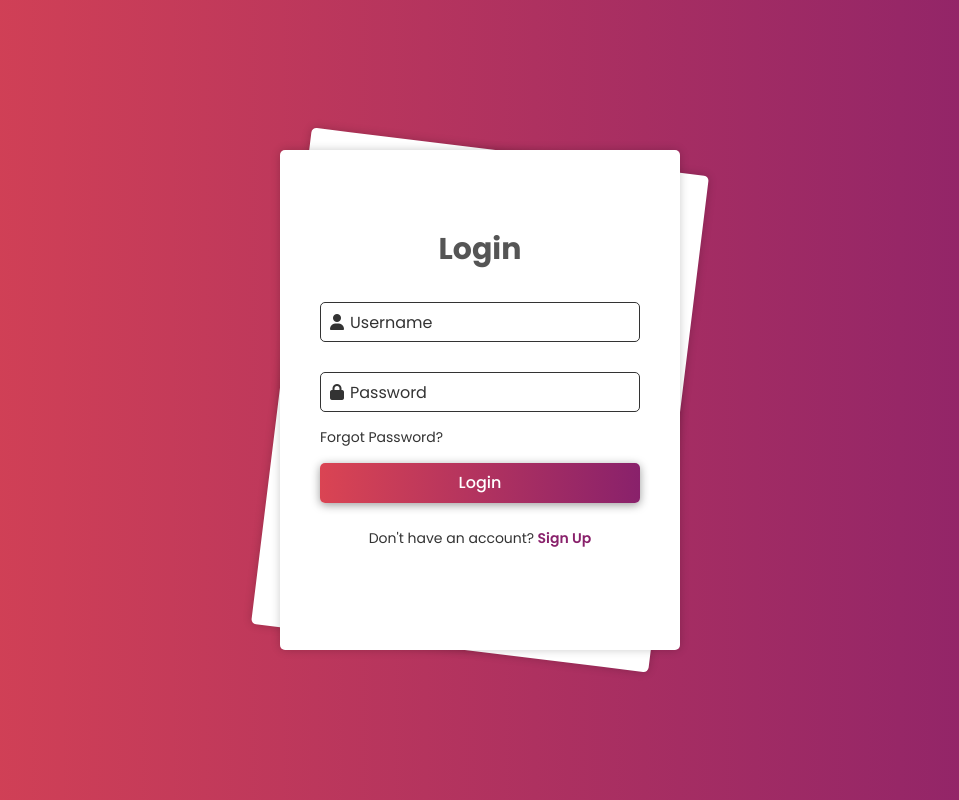
After one commit to Aditya011041/minor, a Flask app: template templates/login.html in a window 1280 px wide. The commit adds this page. Shown: the whole page, without its empty margins (160-1119 px from the left). Run offline with Flask 3, Linux system fonts and the light colour scheme; the template is opened without the code that fills it, so the values that code supplies are empty; some libraries are stand-ins or nearby versions.

Commit message:
Brain Tumor

```diff
--- a/app.py
+++ b/app.py
@@ -1,13 +1,31 @@
+import cv2
 import os
+import numpy as np
 import tensorflow as tf
-import numpy as np
+from tensorflow import keras
 from PIL import Image
-import cv2
 from keras.models import load_model
-from flask import Flask, request, render_template
+from flask import Flask, request, render_template,redirect ,session
 from werkzeug.utils import secure_filename
+from flask_sqlalchemy import SQLAlchemy
+import bcrypt
 
 app = Flask(__name__)
+
+# Configure the SQLAlchemy database URI
+app.config['SQLALCHEMY_DATABASE_URI'] = 'sqlite:///users.db'
+app.config['SQLALCHEMY_TRACK_MODIFICATIONS'] = False
+# Initialize SQLAlchemy
+db = SQLAlchemy(app)
+# Create a model for the User table
+class User(db.Model):
+    id = db.Column(db.Integer, primary_key=True)
+    username = db.Column(db.String(80), unique=True, nullable=False)
+    email = db.Column(db.String(120), unique=True, nullable=False)
+    password = db.Column(db.String(80), nullable=False)
+
+with app.app_context():
+    db.create_all()
 
 # Load the binary classification model (tumor yes or no)
 binary_model = load_model('BrainTumor10EpochsCategorical.h5')
@@ -57,7 +75,7 @@ def get_result(img_path):
 
 def get_tumor_type(img_path):
     image = cv2.imread(img_path)
-    print("File Paaath:", img_path)
+    print("File Path:", img_path)
     image = Image.fromarray(image, 'RGB')
     image = image.resize((64, 64))
     image = np.array(image)
@@ -71,10 +89,86 @@ def get_tumor_type(img_path):
         return get_tumor_type_name(tumor_type)
     else:
         return "No Tumor Detected"
+@app.teardown_appcontext
+def shutdown_session(exception=None):
+    db.session.remove()
 
-@app.route('/', methods=['GET'])
+@app.route('/signup', methods=['POST'])
+def signup():
+    if request.method == 'POST':
+        username = request.form['username']
+        email = request.form['email']
+        password = request.form['password']
+        confirm_password = request.form['confirm_password']
+
+        if password != confirm_password:
+            return "Passwords do not match"
+
+        # Hash the password before storing it
+        hashed_password = bcrypt.hashpw(password.encode('utf-8'), bcrypt.gensalt())
+
+        # Create a new User instance with the hashed password and add it to the database
+        new_user = User(username=username, email=email, password=hashed_password.decode('utf-8'))
+        db.session.add(new_user)
+        db.session.commit()
+
+        # Redirect to the homepage after successful signup
+        return redirect('/')
+
+    return "Invalid request"
+
+
+@app.route('/', methods=['GET', 'POST'])
+def login():
+    if request.method == 'POST':
+        username = request.form['username']
+        password = request.form['password']
+
+        # Query the database to check if the user exists with the provided username
+        user = User.query.filter_by(username=username).first()
+
+        if user:
+            # Verify if the provided password matches the hashed password in the database
+            hashed_password = user.password  # Fetch the hashed password from the database
+            if bcrypt.checkpw(password.encode('utf-8'), hashed_password.encode('utf-8')):
+                # Set the user session to indicate the user is logged in
+                session['logged_in'] = True
+                session['username'] = username
+                return render_template('index.html', success_message="Logged in successfully!")
+
+        # If username or password is invalid, show an alert on the login page
+        return render_template('login.html', error_message="Invalid username or password. Please try again.")
+
+    # If it's a GET request or unsuccessful login attempt, render the login page
+    return render_template('login.html')
+
+
+# Example route that requires authentication
+@app.route('/protected_route')
+def protected_route():
+    if not session.get('logged_in'):
+        # Redirect to login page or handle unauthorized access
+        return redirect('/')
+
+    # Continue with the functionality for the protected route
+    return render_template('protected_page.html')
+#TODO-----------------
+
+
+
+@app.route('/logout')
+def logout():
+    db.session.remove()
+    return redirect('/')
+
+@app.route('/index', methods=['GET', 'POST'])
 def index():
+    if request.method == 'POST':
+        # Handle any POST request data if needed
+        pass
     return render_template('index.html')
+
+
 
 @app.route('/predict', methods=['POST'])
 def upload():
@@ -98,5 +192,5 @@ def get_tumor_type_endpoint():
         return result
     return "No file uploaded"
 
-# if __name__ == '__main__':
-#     app.run(debug=True)
+if __name__ == '__main__':
+    app.run(debug=True)
--- /dev/null
+++ b/static/css/style.css
@@ -0,0 +1,235 @@
+@import url('https://fonts.googleapis.com/css2?family=Poppins:wght@300;400;500;600;700&display=swap');
+
+* {
+    margin: 0;
+    padding: 0;
+    box-sizing: border-box;
+    font-family: 'Poppins', sans-serif;
+}
+
+:root {
+    --mainColor: #89216b;
+    --whiteColor: #ffffff;
+    --titleColor: #555555;
+    --labelColor: #333333;
+}
+
+html {
+    font-size: 62.5%;
+    scroll-behavior: smooth;
+}
+
+body {
+    background: linear-gradient(to right, #da4453, var(--mainColor));
+    font-weight: 400;
+    min-height: 100vh;
+    display: grid;
+    place-content: center;
+    overflow: hidden;
+}
+
+.wrapper {
+    position: relative;
+    width: 35rem;
+    height: 50rem;
+}
+
+@media(min-width:540px){
+    .wrapper{
+        width: 40rem;
+    }
+}
+
+.wrapper .form-container {
+    position: absolute;
+    top: 0;
+    left: 0;
+    display: flex;
+    align-items: center;
+    justify-content: center;
+    width: 100%;
+    height: 100%;
+    background-color: var(--whiteColor);
+    border-radius: .5rem;
+    box-shadow: 0 0 1rem 0 rgba(0, 0, 0, 0.2);
+}
+
+.wrapper .form-container form h2 {
+    font-size: 3rem;
+    text-align: center;
+    text-transform: capitalize;
+    color: var(--titleColor);
+}
+
+.wrapper .form-container form .form-group {
+    position: relative;
+    width: 32rem;
+    margin: 3rem 0;
+}
+
+.wrapper .form-container form .form-group i,
+.wrapper .form-container form .form-group label {
+    position: absolute;
+    top: 50%;
+    transform: translateY(-50%);
+    font-size: 1.6rem;
+    text-transform: capitalize;
+    color: var(--labelColor);
+    padding: 0 .5rem;
+    pointer-events: none;
+    transition: all .5s ease;
+}
+
+.wrapper .form-container form .form-group i {
+    left: .5rem;
+}
+
+.wrapper .form-container form .form-group label {
+    left: 2.5rem
+}
+
+.wrapper .form-container form .form-group input {
+    width: 100%;
+    height: 4rem;
+    padding: 0 1rem;
+    border-radius: .5rem;
+    border: none;
+    outline: none;
+    border: .1rem solid var(--labelColor);
+    font-size: 1.6rem;
+    color: var(--labelColor);
+    background: transparent;
+}
+
+form .form-group input:focus~label,
+form .form-group input:valid~label,
+form .form-group input:focus~i,
+form .form-group input:valid~i {
+    top: 0 !important;
+    font-size: 1.2rem !important;
+    background-color: var(--whiteColor);
+}
+
+.wrapper .form-container form .forgot-pass {
+    margin: -1.5rem 0 1.5rem;
+}
+
+.wrapper .form-container form .forgot-pass a {
+    color: var(--labelColor);
+    text-decoration: none;
+    font-size: 1.4rem;
+    text-transform: capitalize;
+    transform: all .5s ease;
+}
+
+.wrapper .form-container form .forgot-pass a:hover {
+    color: var(--mainColor);
+}
+
+.wrapper .form-container form .btn {
+    background: linear-gradient(to right, #da4453, var(--mainColor));
+    color: var(--whiteColor);
+    text-transform: capitalize;
+    width: 100%;
+    height: 4rem;
+    font-size: 1.6rem;
+    font-weight: 500;
+    outline: none;
+    border: none;
+    border-radius: .5rem;
+    cursor: pointer;
+    box-shadow: 0 .2rem 1rem rgba(0, 0, 0, 0.4);
+}
+
+.wrapper .form-container form .link {
+    text-align: center;
+    font-size: 1.4rem;
+    color: var(--labelColor);
+    margin: 2.5rem 0;
+}
+
+.wrapper .form-container form .link a {
+    text-transform: capitalize;
+    color: var(--mainColor);
+    text-decoration: none;
+    font-weight: 600;
+    transition: all .5s ease;
+}
+
+.wrapper .form-container form .link a:hover {
+    color: #da4453;
+}
+
+.wrapper .sign-up {
+    transform: rotate(7deg);
+}
+
+.wrapper.animated-signin .form-container.sign-in {
+    animation: signin-flip 1s ease-in-out forwards;
+}
+
+@keyframes signin-flip {
+    0% {
+        transform: translateX(0);
+    }
+
+    50% {
+        transform: translateX(-50rem) scale(1.1);
+    }
+
+    100% {
+        transform: translateX(0) rotate(7deg) scale(1);
+    }
+}
+
+.wrapper.animated-signin .form-container.sign-up {
+    animation: rotatecard .7s ease-in-out forwards;
+    animation-delay: .3s;
+}
+
+@keyframes rotatecard {
+    0% {
+        transform: rotate(7deg);
+    }
+
+    100% {
+        transform: rotate(0);
+        z-index: 1;
+    }
+}
+
+.wrapper.animated-signup .form-container.sign-up {
+    animation: signup-flip 1s ease-in-out forwards;
+}
+
+@keyframes signup-flip {
+    0% {
+        transform: translateX(0);
+        z-index: 1;
+    }
+
+    50% {
+        transform: translateX(50rem) scale(1.1);
+    }
+
+    100% {
+        transform: translateX(0) rotate(7deg) scale(1);
+    }
+}
+
+.wrapper.animated-signup .form-container.sign-in {
+    transform: rotate(7deg);
+    animation: rotatecard .7s ease-in-out forwards;
+    animation-delay: .3s;
+}
+
+@keyframes rotatecard {
+    0% {
+        transform: rotate(7deg);
+    }
+
+    100% {
+        transform: rotate(0);
+        z-index: 1;
+    }
+}
--- a/templates/index.html
+++ b/templates/index.html
@@ -40,6 +40,10 @@
         <div id="tumor-type" class="image-section" style="display: none;">
             <!-- Tumor type will be displayed here -->
         </div>
+        <div class="container">
+            <div class="logout-button">
+                <a href="/logout">Logout</a>
+            </div>
     </div>
 
     <script>
--- /dev/null
+++ b/templates/login.html
@@ -0,0 +1,89 @@
+<!DOCTYPE html>
+<html lang="en">
+
+<head>
+    <meta charset="UTF-8">
+    <meta http-equiv="X-UA-Compatible" content="IE=edge">
+    <meta name="viewport" content="width=device-width, initial-scale=1.0">
+    <link rel="stylesheet" href="{{ url_for('static', filename='css/style.css') }}">
+    <title>Sign in & Sign up</title>
+</head>
+
+<body>
+    <div class="wrapper">
+        <div class="form-container sign-up">
+            <form action="/signup" method="POST">
+                <h2>Sign Up</h2>
+                <div class="form-group">
+                    <input type="text" name="username" required>
+                    <label for="">Username</label>
+                    <i class="fas fa-user"></i>
+                </div>
+                <div class="form-group">
+                    <input type="email" name="email" required>
+                    <label for="">Email</label>
+                    <i class="fas fa-at"></i>
+                </div>
+                <div class="form-group">
+                    <input type="password" name="password" required>
+                    <label for="">Password</label>
+                    <i class="fas fa-lock"></i>
+                </div>
+                <div class="form-group">
+                    <input type="password" name="confirm_password" required>
+                    <label for="">Confirm Password</label>
+                    <i class="fas fa-lock"></i>
+                </div>
+                <button type="submit" class="btn">Sign Up</button>
+                <div class="link">
+                    <p>You already have an account?<a href="#" class="signin-link"> Sign In</a></p>
+                </div>
+            </form>
+        </div>
+
+        <div class="form-container sign-in">
+            <form action="/index" method="post">
+                <h2>login</h2>
+                <div class="form-group">
+                    <input type="text" name="username" required>
+                    <i class="fas fa-user"></i>
+                    <label for="">username</label>
+                </div>
+                <div class="form-group">
+                    <input type="password" name="password" required>
+                    <i class="fas fa-lock"></i>
+                    <label for="">password</label>
+                </div>
+                <div class="forgot-pass">
+                    <a href="#">forgot password?</a>
+                </div>
+                <button type="submit" class="btn">login</button>
+                <div class="link">
+                    <p>Don't have an account?<a href="#" class="signup-link"> sign up</a></p>
+                </div>
+            </form>
+        </div>
+{% if error_message %}
+<div class="alert alert-danger">
+    {{ error_message }}
+</div>
+{% endif %}
+
+    </div>
+    <script src="https://kit.fontawesome.com/9e5ba2e3f5.js" crossorigin="anonymous"></script>
+    <script > let wrapper = document.querySelector('.wrapper'),
+            signUpLink = document.querySelector('.link .signup-link'),
+            signInLink = document.querySelector('.link .signin-link');
+
+        signUpLink.addEventListener('click', () => {
+            wrapper.classList.add('animated-signin');
+            wrapper.classList.remove('animated-signup');
+        });
+
+        signInLink.addEventListener('click', () => {
+            wrapper.classList.add('animated-signup');
+            wrapper.classList.remove('animated-signin');
+        });</script>
+</body>
+
+</html>
```
Also changed, not shown: static/css/test.css (+19 -1 lines), instance/users.db (added), uploads/pred71.jpg (added).
